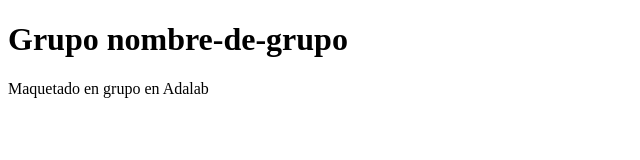
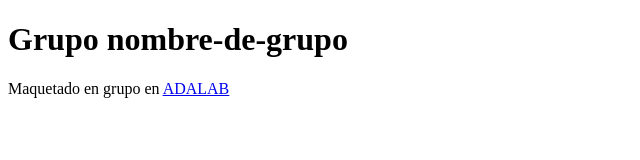
Before and after one commit to veronicabautista/ejercicio2-8, a plain HTML site: page index.html in a window 1280 px wide. Shown: the full height of the page, 0-640 px from the left. Drawn offline with Linux system fonts and the light colour scheme.

Commit message:
cambio footer

```diff
--- a/index.html
+++ b/index.html
@@ -13,7 +13,7 @@
         <section class="contenido"></section>
     </main>
     <footer>
-        <p>Maquetado en grupo en Adalab</p>
+        <p>Maquetado en grupo en <a href="http://adalab.es">ADALAB</a> </p>
     </footer>
 </body>
 </html>
```
